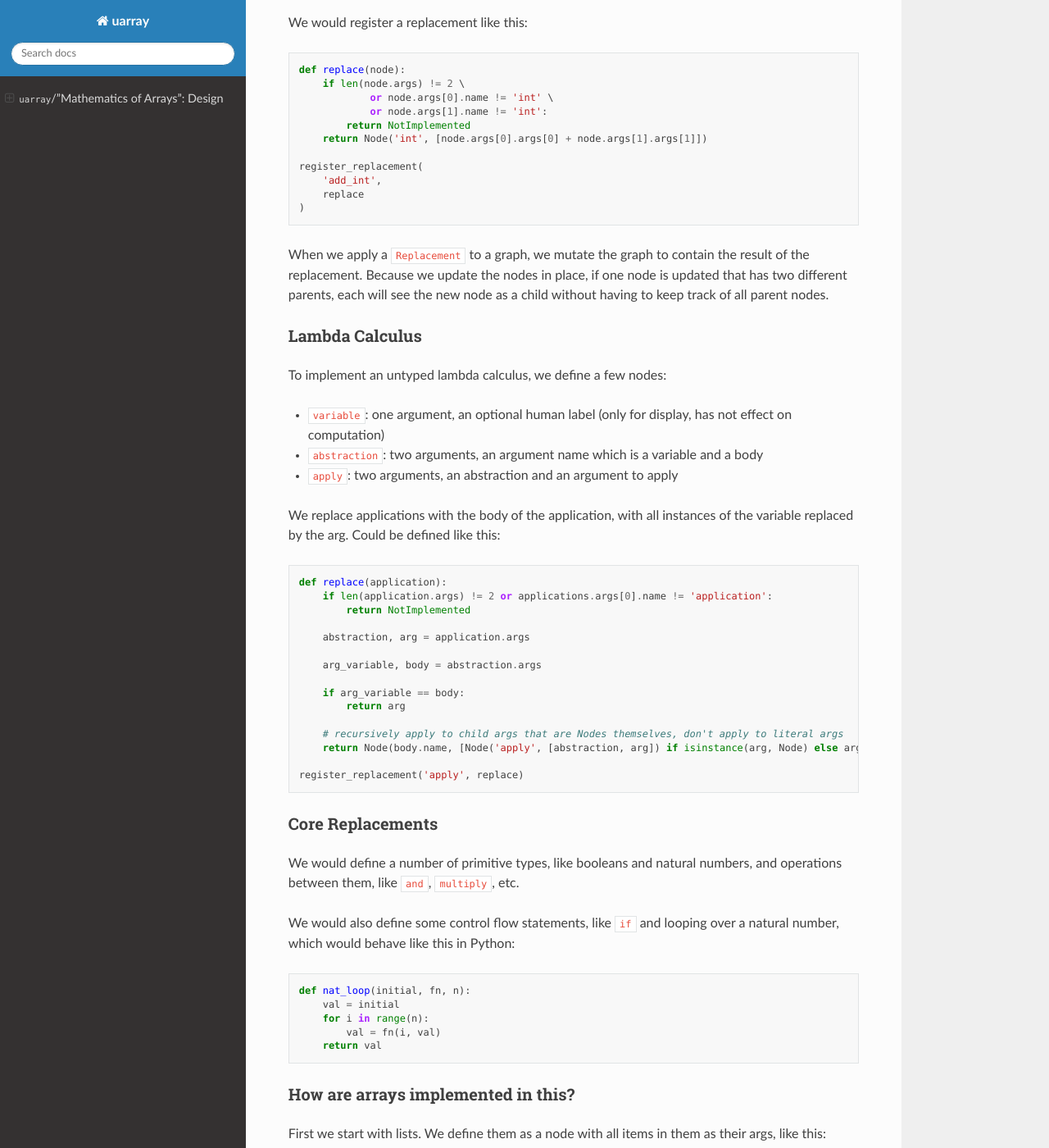
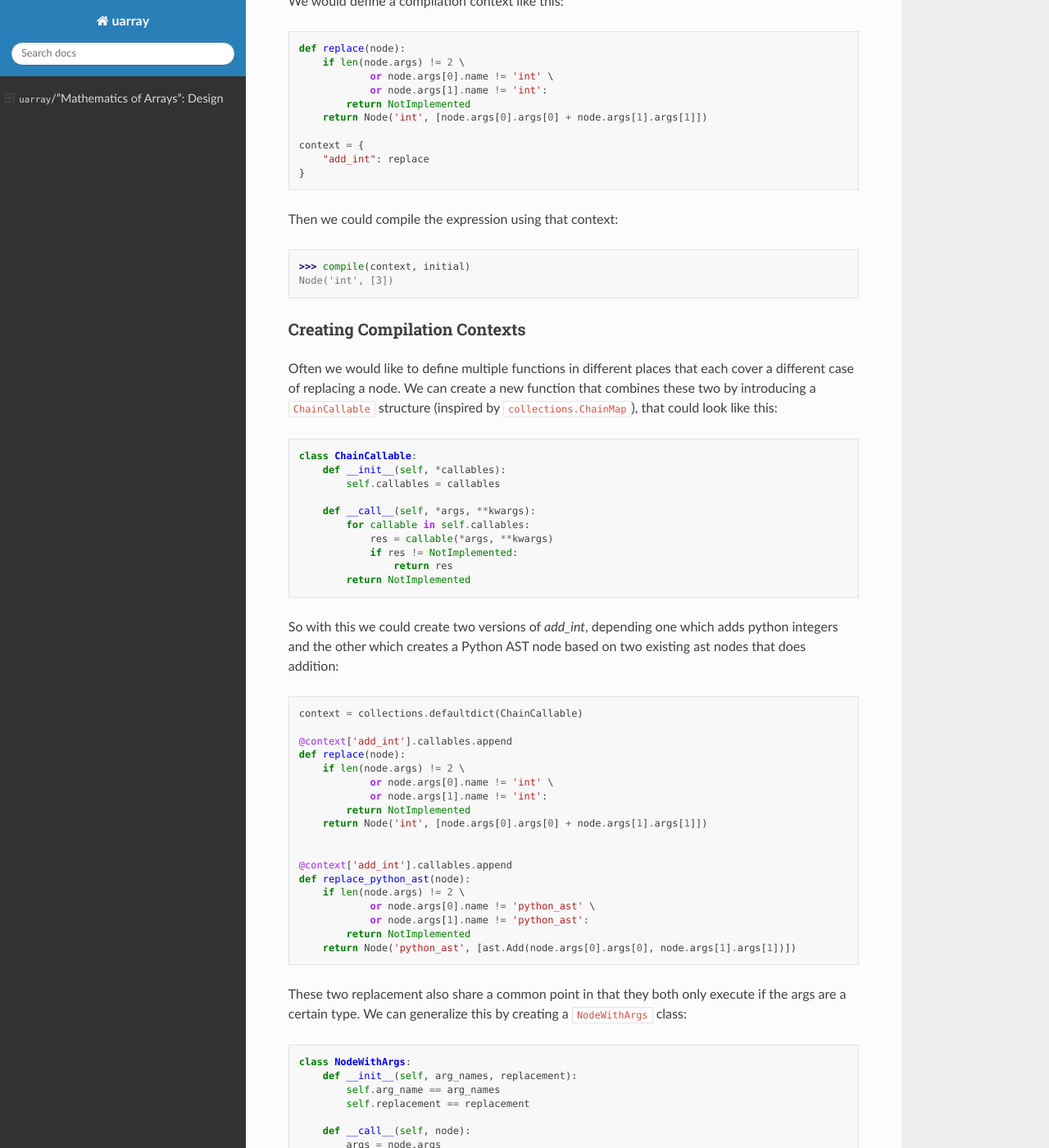
Before and after one commit to Quansight-Labs/uarray, a Sphinx documentation site: the page built from docs/design_doc.rst, in a window 1280 px wide and 1400 px high, scrolled down 2201 px. Shown: the whole window at 82% size. Built offline with Sphinx 7.4.7 and the Read the Docs theme 2.0.0, drawn with Linux system fonts in a browser that asks for light colours; some of the changed text lies outside the part shown.

Commit message:
Add design for contexts

```diff
--- a/docs/design_doc.rst
+++ b/docs/design_doc.rst
@@ -85,12 +85,10 @@ So we end up with a two stage process:
 Each ``Node`` has a ``name`` (string) and a sequence of ``args``. Each
 arg is either a ``Node`` or any other Python value.
 
-To define how the graph executes, we register replacements for the
-nodes. For each replacement, we define the ``name`` it operates on a
-replacement function that should return a new node given the old node.
-If it returns ``NotImplemented``, we look for other replacements to
-call. The replacements are ordered so those that are registered later
-and called first.
+To execute a graph, we also need a compilation context. This is a mapping
+from node names to functions which return a replacement node or
+`NotImplemented`.
+If they return a node, that node is replaced, otherwise it is kept as is.
 
 To execute, we keep applying them, anywhere they match in the graph,
 until they all return ``NotImplemented``.
@@ -99,7 +97,7 @@ For example, let's say we have a a graph like this:
 
 .. code:: python
 
-    Node('add_int', [Node('int', [1]), Node('int', [2])])
+    initial = Node('add_int', [Node('int', [1]), Node('int', [2])])
 
 And we would like to evaluate it by adding the integers, to a graph that
 looks like this:
@@ -108,10 +106,9 @@ looks like this:
 
     Node('int', [3])
 
-We would register a replacement like this:
+We would define a compilation context like this:
 
 .. code:: python
-
 
     def replace(node):
         if len(node.args) != 2 \
@@ -120,16 +117,112 @@ We would register a replacement like this:
             return NotImplemented
         return Node('int', [node.args[0].args[0] + node.args[1].args[1]])
 
-    register_replacement(
-        'add_int',
-        replace
-    )
+    context = {
+        "add_int": replace
+    }
 
-When we apply a ``Replacement`` to a graph, we mutate the graph to
-contain the result of the replacement. Because we update the nodes in
-place, if one node is updated that has two different parents, each will
-see the new node as a child without having to keep track of all parent
-nodes.
+
+Then we could compile the expression using that context:
+
+.. code:: python
+
+    >>> compile(context, initial)
+    Node('int', [3])
+
+
+Creating Compilation Contexts
+~~~~~~~~~~~~~~~~~~~~~~~~~~~~~
+Often we would like to define multiple functions in different places
+that each cover a different case of replacing a node. We can create
+a new function that combines these two by introducing a ``ChainCallable``
+structure (inspired by ``collections.ChainMap``), that could look like this:
+
+
+.. code:: python
+
+    class ChainCallable:
+        def __init__(self, *callables):
+            self.callables = callables
+
+        def __call__(self, *args, **kwargs):
+            for callable in self.callables:
+                res = callable(*args, **kwargs)
+                if res != NotImplemented:
+                    return res
+            return NotImplemented
+
+
+So with this we could create two versions of `add_int`, depending one which adds python integers
+and the other which creates a Python AST node based on two existing ast nodes that does addition:
+
+
+.. code:: python
+
+
+    context = collections.defaultdict(ChainCallable)
+
+    @context['add_int'].callables.append
+    def replace(node):
+        if len(node.args) != 2 \
+                or node.args[0].name != 'int' \
+                or node.args[1].name != 'int':
+            return NotImplemented
+        return Node('int', [node.args[0].args[0] + node.args[1].args[1]])
+
+
+    @context['add_int'].callables.append
+    def replace_python_ast(node):
+        if len(node.args) != 2 \
+                or node.args[0].name != 'python_ast' \
+                or node.args[1].name != 'python_ast':
+            return NotImplemented
+        return Node('python_ast', [ast.Add(node.args[0].args[0], node.args[1].args[1])])
+
+
+These two replacement also share a common point in that they both only execute if the args are a
+certain type. We can generalize this by creating a ``NodeWithArgs`` class:
+
+.. code:: python
+
+
+    class NodeWithArgs:
+        def __init__(self, arg_names, replacement):
+            self.arg_name == arg_names
+            self.replacement == replacement
+
+        def __call__(self, node):
+            args = node.args
+            if len(args) != self.arg_names:
+                return NotImplemented
+            for actual_arg_name, required_arg_name in zip(args, self.arg_names):
+                if required_arg_name is None:
+                    continue
+                if actual_arg_name != required_arg_name"
+                    return NotImplemented
+            return self.replacement(node)
+
+Then we can rewrite the above with:
+
+
+.. code:: python
+
+
+    context = collections.defaultdict(ChainCallable)
+
+    def replace(node):
+        return Node('int', [node.args[0].args[0] + node.args[1].args[1]])
+
+    context['add_int'].callables.append(NodeWithArgs(['int', 'int']), replace)
+
+
+    def replace_python_ast(node):
+        return Node('python_ast', [ast.AddNode(node.args[0].args[0], node.args[1].args[1])])
+
+    context['add_int'].callables.append(NodeWithArgs(['python_ast', 'python_ast']), replace)
+
+
+Different modules will also likely want to have their own context and then the user can compose those contexts
+(we can introduce a new class here).´
 
 Lambda Calculus
 ~~~~~~~~~~~~~~~
@@ -162,7 +255,7 @@ this:
         # recursively apply to child args that are Nodes themselves, don't apply to literal args
         return Node(body.name, [Node('apply', [abstraction, arg]) if isinstance(arg, Node) else arg for arg in body.args])
 
-    register_replacement('apply', replace)
+    context = {'apply': replace}
 
 Core Replacements
 ~~~~~~~~~~~~~~~~~
```
